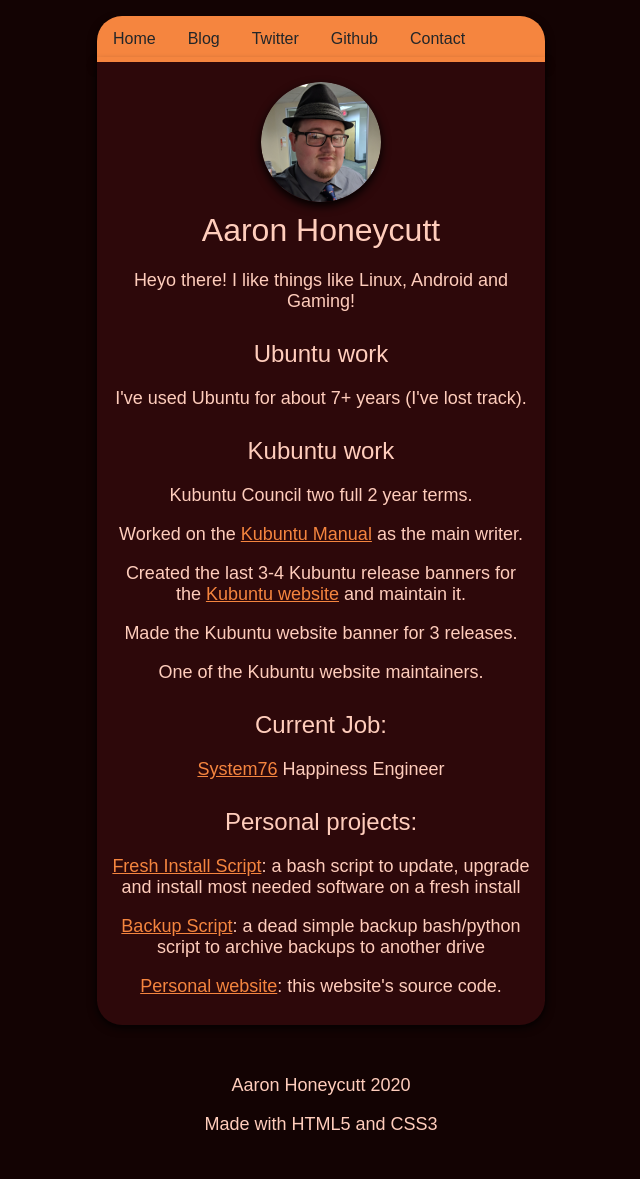
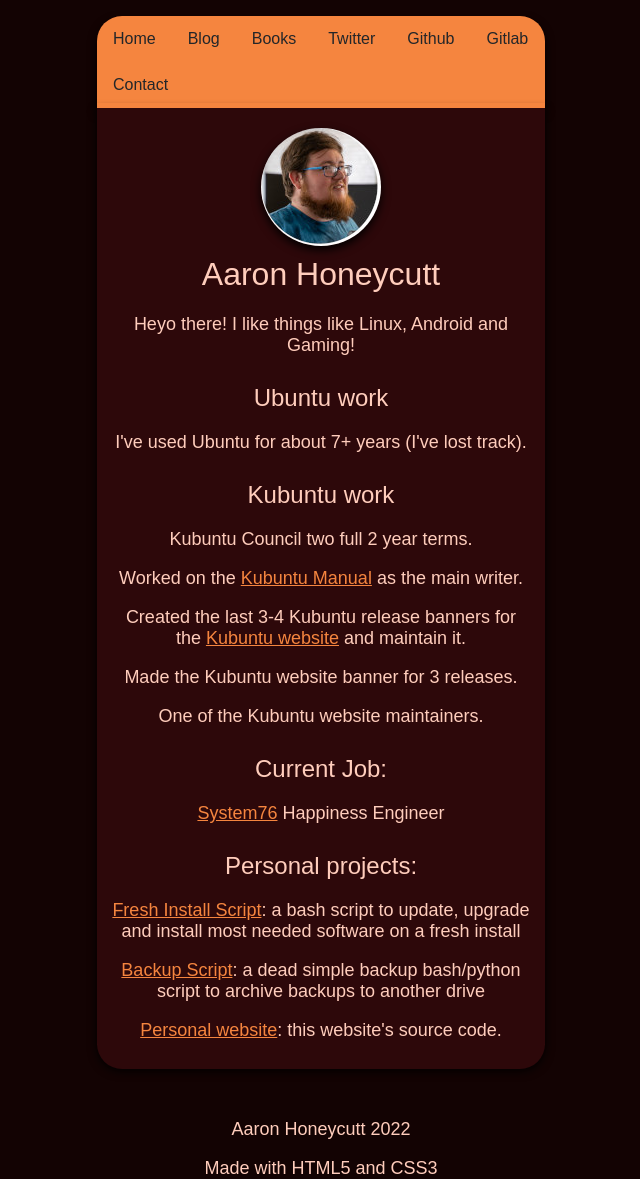
Before and after one commit to ahoneybun/website, a PHP site: page / in a window 1280 px wide. Shown: the whole page, without its empty margins (327-967 px from the left). Before the commit the page ends 1130 px from the top, so only its background shows below. Run offline with PHP 8.4, Linux system fonts and the light colour scheme.

Commit message:
adding some content and fixing bugs

```diff
--- a/index.html
+++ b/index.html
@@ -11,16 +11,18 @@
 
   <div class="navbar"><div class="centered">
     <ul>
-      <li><a href="https://ahoneybun.net">Home</a></li>
-      <li><a href="http://ahoneybun.net/blog.html">Blog</a></li>
+      <li><a href="https://ahoneycutt.me">Home</a></li>
+      <li><a href="https://ahoneycutt.me/blog.html">Blog</a></li>
+      <li><a href="https://ahoneycutt.me/books">Books</a></li>
       <li><a href="https://twitter.com/fishfulpenguin">Twitter</a><li>
       <li><a href="https://github.com/ahoneybun">Github</a></li>
+      <li><a href="https://gitlab.com/ahoneybun">Gitlab</a></li>
       <li><a href="mailto:aaronhoneycutt@pm.me">Contact</a><li>
     </ul>
   </div></div>
 
   <div class="content">
-    <img class="face" src="images/website-image_120.png">
+    <img class="face" src="images/speaker-photo-2.jpg">
     <h1>Aaron Honeycutt</h1>
       <p> Heyo there! I like things like Linux, Android and Gaming! </p>
     <h2>Ubuntu work</h2>
@@ -39,7 +41,7 @@
       <p> <a href="https://github.com/ahoneybun/website">Personal website</a>: this website's source code.
   </div>
     <footer>
-      <p>Aaron Honeycutt 2020</p>
+      <p>Aaron Honeycutt 2022</p>
       <p>Made with HTML5 and CSS3</p>
     </footer>
 </body>
--- a/style.css
+++ b/style.css
@@ -1,5 +1,6 @@
 html, body {
   width: 100%;
+  height: 100%;
   background-color: #130303;
 }
 
@@ -14,7 +15,7 @@ h1, h2 {
   font-weight: 200;
 }
 
-p, p1 {
+p {
   color: #FFCDBC;
   font-family: Fira sans, sans-serif;
   font-size: 18px;
```
Also changed, not shown: images/speaker-photo-2.jpg (added), images/speaker-photo-old.jpeg (renamed from speaker-photo.jpeg), images/speaker-photo.jpg (added), 1 other file.
